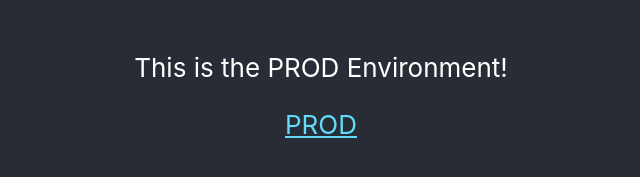
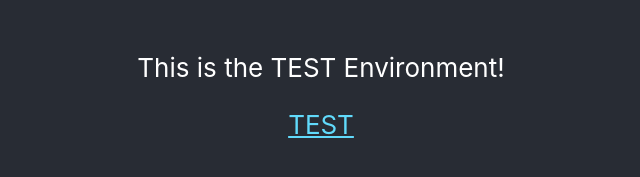
Before and after one commit to JacobWazydrag/UdemyAWSAmplifyReact, a React (Create React App) app: page / in a window 1280 px wide. Shown: the part 477-654 px from the top of the page, without its empty margins (319-959 px from the left). Built offline with nearby package versions, Linux system fonts and the light colour scheme.

Commit message:
prod -> test

```diff
--- a/src/App.js
+++ b/src/App.js
@@ -1,3 +1,4 @@
+import React from 'react';
 import logo from './logo.svg';
 import './App.css';
 
@@ -7,7 +8,7 @@ function App() {
       <header className="App-header">
         <img src={logo} className="App-logo" alt="logo" />
         <p>
-          This is the PROD Environment!
+          This is the TEST Environment!
         </p>
         <a
           className="App-link"
@@ -15,7 +16,7 @@ function App() {
           target="_blank"
           rel="noopener noreferrer"
         >
-          PROD
+          TEST
         </a>
       </header>
     </div>
```
